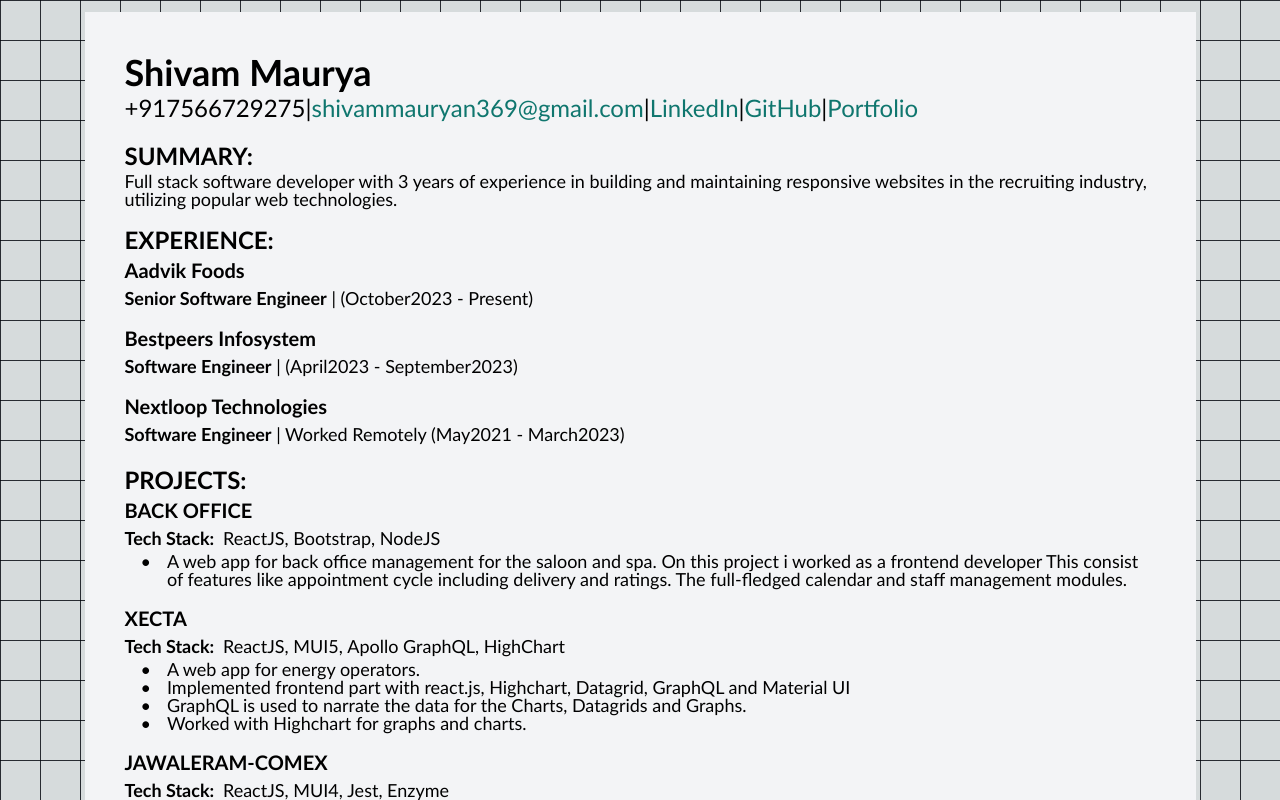
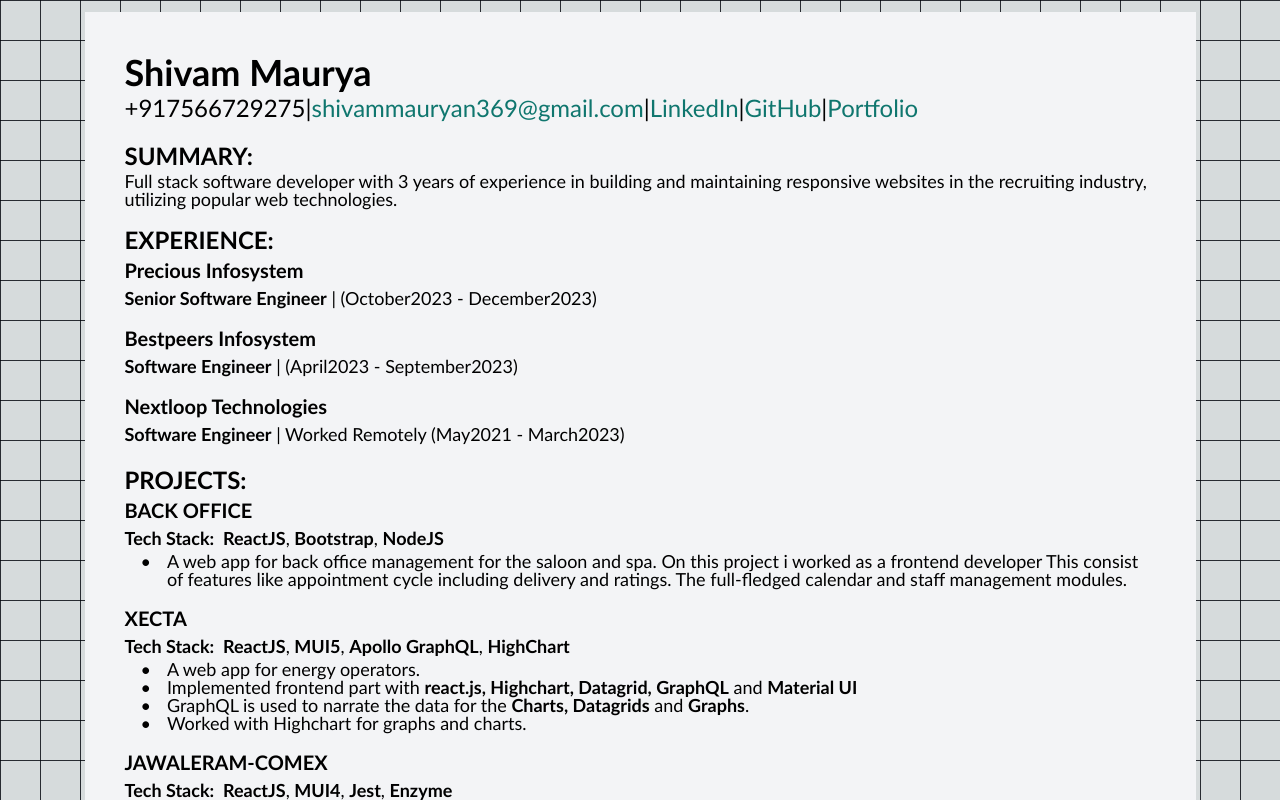
Before and after one commit to shivam333maurya/my-portofolio, a Next.js app: page /my-resume-1 in a window 1280 px wide. Shown: the top 800 px of the page. Built offline with nearby package versions, Linux system fonts and the light colour scheme.

Commit message:
fix: updated

```diff
--- a/package.json
+++ b/package.json
@@ -21,7 +21,11 @@
     "react": "18.2.0",
     "react-dom": "18.2.0",
     "react-icons": "^5.2.1",
+    "sanitize-html": "^2.13.1",
     "tailwindcss": "3.3.3",
     "typescript": "5.1.6"
+  },
+  "devDependencies": {
+    "@types/sanitize-html": "^2.13.0"
   }
 }
--- a/src/components/pages/profile/profile.tsx
+++ b/src/components/pages/profile/profile.tsx
@@ -193,15 +193,16 @@
                 </CoolTooltip>
               </SmoothScrollAnimation>
               {/* <SmoothScrollAnimation delay={0.4}>
-                <CoolTooltip text="AF">
+                <CoolTooltip text="Precious Infosystem">
                   <CoolButton
                     type="plain"
                     href={MY_DATA3.experience[0].link}
                     target="black"
                   >
                     <h2 className="bg-gradient-to-r text-center from-blue-500 to-red-500 text-transparent bg-clip-text font-bold text-4xl">
-                      Aadvik Foods
+                      Precious Infosystem
                     </h2>
+
                   </CoolButton>
                 </CoolTooltip>
               </SmoothScrollAnimation> */}
--- a/src/components/pages/resume/layout-1.tsx
+++ b/src/components/pages/resume/layout-1.tsx
@@ -1,3 +1,4 @@
+import { sanitizeHtmlContent } from "@/utils/controllers";
 import { MY_DATA3 } from "@/utils/data";
 import Link from "next/link";
 
@@ -94,7 +95,7 @@
                         {(proj.techStack || []).map((tech, idTech) => {
                           return (
                             <p className="text-lg" key={"tech" + idTech}>
-                              {tech}
+                              <b> {tech}</b>
                               {idTech < proj.techStack.length - 1 && ","}
                               &nbsp;
                             </p>
@@ -109,7 +110,11 @@
                               key={"des" + idDes}
                             >
                               <h1> • </h1>
-                              <p>{des}</p>
+                              <p
+                                dangerouslySetInnerHTML={{
+                                  __html: sanitizeHtmlContent(des),
+                                }}
+                              />
                             </div>
                           );
                         })}
@@ -142,7 +147,7 @@
                                 key={"skillItem" + idSkill}
                               >
                                 <p className="text-lg ">
-                                  {skillItem}
+                                  <b> {skillItem}</b>
                                   {idSkill < skill.skills.length - 1 && ","}
                                   &nbsp;
                                 </p>
--- a/src/components/ui/CoolTooltip.tsx
+++ b/src/components/ui/CoolTooltip.tsx
@@ -1,15 +1,42 @@
-import React from "react";
-
 interface TooltipProps {
   text: string;
   children: React.ReactNode;
 }
 
 const CoolTooltip: React.FC<TooltipProps> = ({ text, children }) => {
+  // const [tooltipStyle, setTooltipStyle] = useState({
+  //   left: "0px",
+  //   top: "0px",
+  //   opacity: 0,
+  // });
+
+  // const handleMouseMove = (e: React.MouseEvent<HTMLDivElement>) => {
+  //   setTooltipStyle({
+  //     left: `${e.clientX + 10}px`, // Offset to the right
+  //     top: `${e.clientY - 20}px`, // Offset above the cursor
+  //     opacity: 1,
+  //   });
+  // };
+
+  // const handleMouseLeave = () => {
+  //   setTooltipStyle({ ...tooltipStyle, opacity: 0 });
+  // };
   return (
-    <div className="relative group inline-block">
+    <div
+      className="relative group inline-block"
+      // onMouseEnter={handleMouseMove}
+      // onMouseLeave={handleMouseLeave}
+    >
       {children}
-      <div className="absolute sm:block left-full top-0 transform -translate-y-1/2 ml-2 opacity-0 group-hover:opacity-100 transition-opacity duration-300 z-10">
+      <div
+        className="fixed sm:block left-full top-0 transform -translate-y-1/2 ml-2 opacity-0 group-hover:opacity-100 transition-opacity duration-300 z-10"
+        // style={{
+        //   left: tooltipStyle.left,
+        //   top: tooltipStyle.top,
+        //   opacity: tooltipStyle.opacity,
+        //   pointerEvents: "none",
+        // }}
+      >
         <div className="relative w-max bg-gray-800 text-cyan-400 text-basic rounded py-1 px-2">
           {text}
           <svg
--- /dev/null
+++ b/src/utils/controllers.ts
@@ -0,0 +1,15 @@
+import sanitizeHtml from "sanitize-html";
+
+export function sanitizeHtmlContent(rawHtml: string): string {
+  return sanitizeHtml(rawHtml, {
+    allowedTags: sanitizeHtml.defaults.allowedTags.concat([
+      "b",
+      "i",
+      "em",
+      "strong",
+    ]),
+    allowedAttributes: {
+      "*": ["class", "style"],
+    },
+  });
+}
--- a/src/utils/data.ts
+++ b/src/utils/data.ts
@@ -12,7 +12,8 @@
   },
   experience: [
     {
-      org: "Aadvik Foods",
+      // org: "Aadvik Foods",
+      org: "Precious Infosystem",
       status:
         "Senior Software Engineer | Working Remotely (October2023 - Present)",
       projects: [
@@ -118,19 +119,14 @@
     medial: "https://medial.app/user/shivam-maurya-3903802ed3da1",
     summary:
       "Full stack software developer with 3 years of experience in building and maintaining responsive websites in the recruiting industry, utilizing popular web technologies.",
-    //       Versatile Full Stack Developer with 3 Years of Experience
     // "Experienced full stack developer with 3 years of expertise in crafting and maintaining responsive, high-performance websites in the recruiting industry. Proficient in leveraging modern web technologies to deliver scalable and user-centric solutions."
 
-    // Innovative Full Stack Web Developer
     // "Creative full stack web developer with 3 years of hands-on experience in the recruiting industry. Specializes in developing responsive and intuitive web applications using the latest industry tools and technologies, ensuring optimal user experiences."
 
-    // Full Stack Developer Focused on Robust Web Solutions
     // "Dedicated full stack developer with 3 years of experience in building robust and scalable web solutions for the recruiting industry. Skilled in end-to-end development, from front-end design to back-end architecture, with a focus on responsive and efficient applications."
 
-    // Full Stack Developer with a Passion for Clean Code
     // "Results-driven full stack developer with 3 years of experience in the recruiting sector. Adept at creating and maintaining responsive websites with clean, efficient code using popular web technologies, ensuring seamless performance and scalability."
 
-    // Experienced Full Stack Developer with Industry Expertise
     // "Full stack developer with 3 years of experience in the recruiting industry, specializing in responsive web design and development. Expert in utilizing modern web technologies to deliver high-quality, user-friendly applications that meet industry needs."
   },
   techSkills: [
@@ -170,19 +166,22 @@
   ],
   experience: [
     {
-      org: "Aadvik Foods",
-      status: " | (October2023 - Present)",
+      // org: "Aadvik Foods",
+      org: "Precious Infosystem",
+      // status: " | (October2023 - Present)",
+      status: " | (October2023 - December2023)",
       summary: [
-        "Joined as a software engineer and worked on very large scale POCs that use multiple microservices on server side like PostgreSQL, Everest, Prometheus I used different APIs to fetch data from the different Database services and created various web pages with the feature like Mapbox, Network Topology, Multi Step Forms.",
+        "Joined as a software engineer and worked on very large scale POCs that use multiple microservices on server side like <b>PostgreSQL, Everest, Prometheus</b> I used different APIs to fetch data from the different Database services and created various web pages with the feature like <b>Mapbox, Network Topology, Multi Step Forms</b>.",
       ],
       role: "Senior Software Engineer",
-      link: "https://www.addvikk.com/",
+      // link: "https://www.addvikk.com/",
+      link: "https://www.preciousinfosystem.com/",
     },
     {
       org: "Bestpeers Infosystem",
       status: " | (April2023 - September2023)",
       summary: [
-        "Joined as a software engineer and enhanced my skills using technologies and tools like ReactJS, React Native, MUI, Redux, Zustand, Jest, and Enzyme in projects sector like CMS and Finance, creating highly optimised and responsive web pages.",
+        "Joined as a software engineer and enhanced my skills using technologies and tools like <b>ReactJS, React Native, MUI, Redux, Zustand, Jest</b>, and <b>Enzyme</b> in projects sector like CMS and Finance, creating highly optimised and responsive web pages.",
       ],
       role: "Software Engineer",
       link: "https://www.bestpeers.com",
@@ -191,8 +190,8 @@
       org: "Nextloop Technologies",
       status: " | Worked Remotely (May2021 - March2023)",
       summary: [
-        "I joined as a software engineer and worked on projects like back-office systems and large-scale POCs that required extensive data manipulation and various UI features such as Datagrids, Charts, Graphs, Google Maps, and Calendar.",
-        "I specialised in frontend skills including HTML, CSS, JavaScript, React, and TypeScript.",
+        "I joined as a software engineer and worked on projects like back-office systems and large-scale POCs that required extensive data manipulation and various UI features such as <b>Datagrids, Charts, Graphs, Google Maps</b>, and <b>Calendar</b>.",
+        "I specialised in frontend skills including <b> HTML, CSS, JavaScript, React</b>, and <b>TypeScript</b>.",
       ],
       role: "Software Engineer",
       link: "https://www.nextlooptechnologies.com",
@@ -210,8 +209,8 @@
       name: "XECTA",
       description: [
         "A web app for energy operators.",
-        "Implemented frontend part with react.js, Highchart, Datagrid, GraphQL and Material UI",
-        "GraphQL is used to narrate the data for the Charts, Datagrids and Graphs.",
+        "Implemented frontend part with <b>react.js, Highchart, Datagrid, GraphQL</b> and <b>Material UI</b>",
+        "GraphQL is used to narrate the data for the <b>Charts, Datagrids</b> and <b>Graphs</b>.",
         "Worked with Highchart for graphs and charts.",
       ],
       techStack: ["ReactJS", "MUI5", "Apollo GraphQL", "HighChart"],
```
Also changed, not shown: src/components/pages/resume/layout-3.tsx (+18 -5 lines), 1 other file (tests, documents, lock files or other folders).
